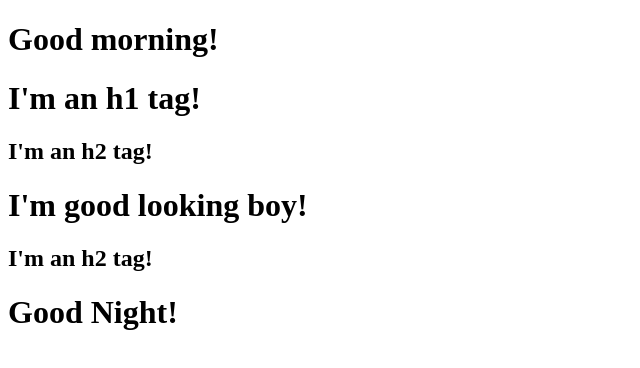
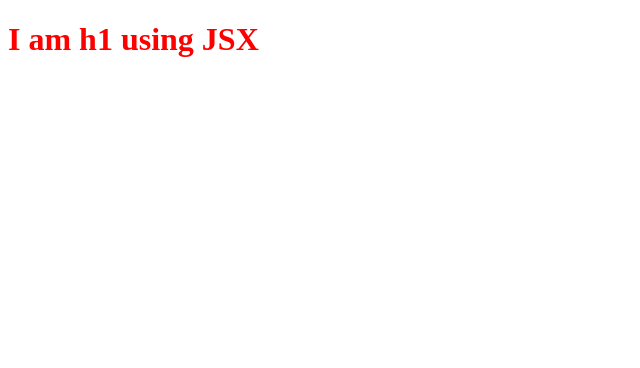
Before and after one commit to rvineet/NamasteyReact, a React (Vite) app: page / in a window 1280 px wide. Shown: the top 368 px of the page, without its empty margins (0-640 px from the left). Built offline with nearby package versions, Linux system fonts and the light colour scheme.

Commit message:
HALF of ep 03

```diff
--- a/App.js
+++ b/App.js
@@ -1,57 +1,17 @@
-//const heading = React.createElement("h1", {}, "Hello World by React!");
-/*****
- * <div id="parent">
- *    <div id="child">
- *       <h1>I'm an h1 Tag</>
- *       <h2>I'm an h2 Tag</>
- *    </div>
- *     <div id="child2">
- *       <h1>I'm an h1 Tag</>
- *       <h2>I'm an h2 Tag</>
- *     </div>
- * </div>
- *
- *
- *
- *
- *
- */
-
 import React from "react";
 import ReactDOM from "react-dom/client";
 
-const parent = React.createElement("div", { id: "parent" },
-    [
-        React.createElement("div", { id: "child" },
-            [React.createElement("h1", {}, "I'm an h1 tag!"),
-            React.createElement("h2", {}, "I'm an h2 tag!"),
-            ]
-        ),
-        React.createElement("div", { id: "child2" },
-            [React.createElement("h1", {}, "I'm good looking boy!"),
-            React.createElement("h2", {}, "I'm an h2 tag!"),
-            ]
-        )
-    ]
 
-)
+const heading = React.createElement("h1", {id:"heading"}, "I am h1 using React")
+console.log(heading);
 
-
-const heading = React.createElement("h1",
-    {
-        id: "heading",
-        xyz: "abc"
-    },
-    "Hello World by React!");
-
-console.log(heading) // return an object
-//heading is just an object not an HTML tag
-
-console.log(parent)
+//JSX ==> Transapiled before it reaches the JS using BABEL through Parcel
+//JSX ==> is html/xml like syntax
+//JSX ==> Baebel ==>React.createElement ==> ReactElement => JS OBJECT ==> HTML (render)
+const jsxHeading = (<h1 id="heading" className="heading">
+I am h1 using JSX
+</h1>)
+console.log(jsxHeading);
 
 const root = ReactDOM.createRoot(document.getElementById("root"));
-
-// root.render(heading)
-root.render(parent);
-
-//  render's job is to take this object(heading) and create the h1 tag which browser understands
+root.render(jsxHeading)
--- a/index.html
+++ b/index.html
@@ -10,13 +10,13 @@
 </head>
 
 <body>
-    <h1>Good morning!</h1> <!-- wont be replaced -->
+
 
     <div id="root">
         <h1>Hello Vineet  Raj!</h1>
         <!-- everything will be replaced by the root.render().It will be there for few millsec but it will get replced. -->
     </div>
-    <h1>Good Night!</h1> <!-- wont be replaced -->
+
     <!-- <script>
         let heading = document.createElement("h1")
         heading.innerHTML="Hello World from Javascript"
--- a/package.json
+++ b/package.json
@@ -3,6 +3,8 @@
   "version": "1.0.0",
   "description": "Learning React from zero to hero!",
   "scripts": {
+    "start": "parcel index.html",
+    "build": "parcel build index.html",
     "test": "jest"
   },
   "repository": {
```
